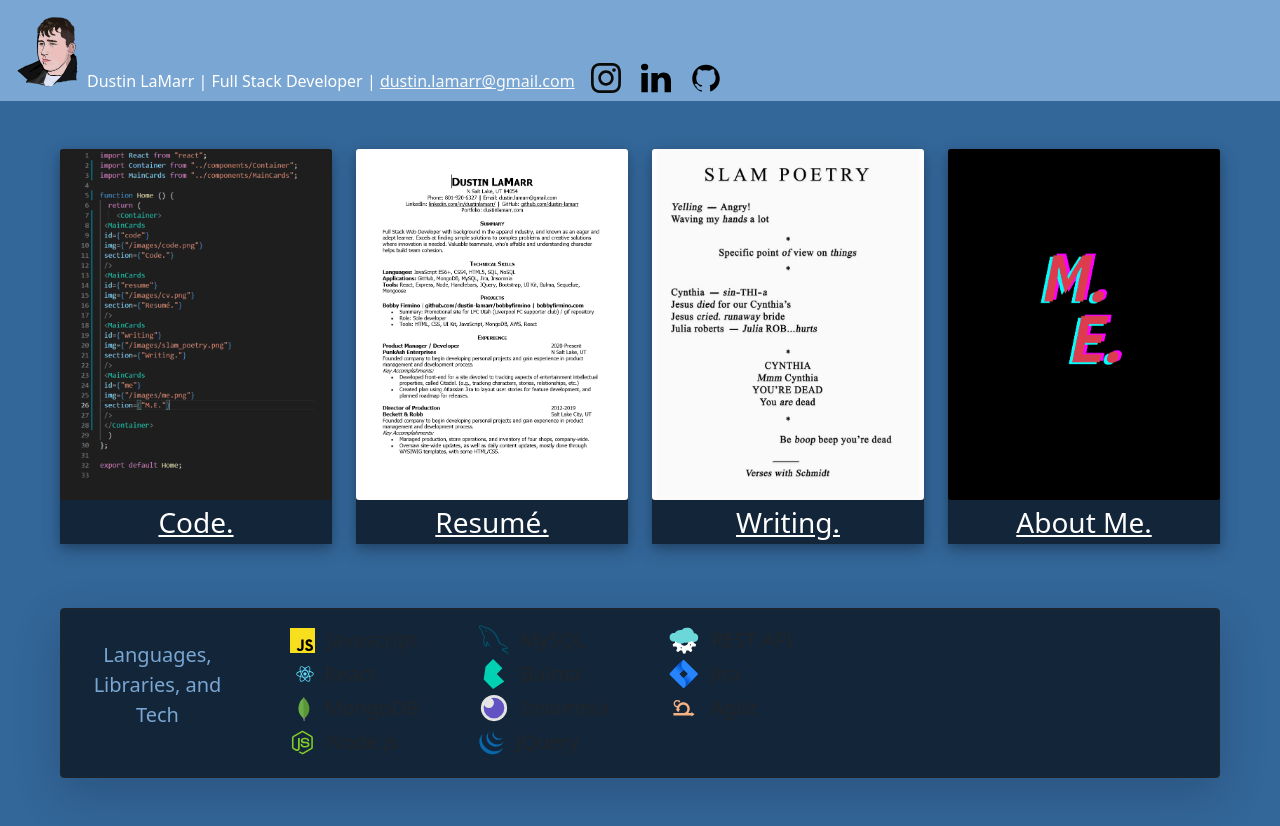
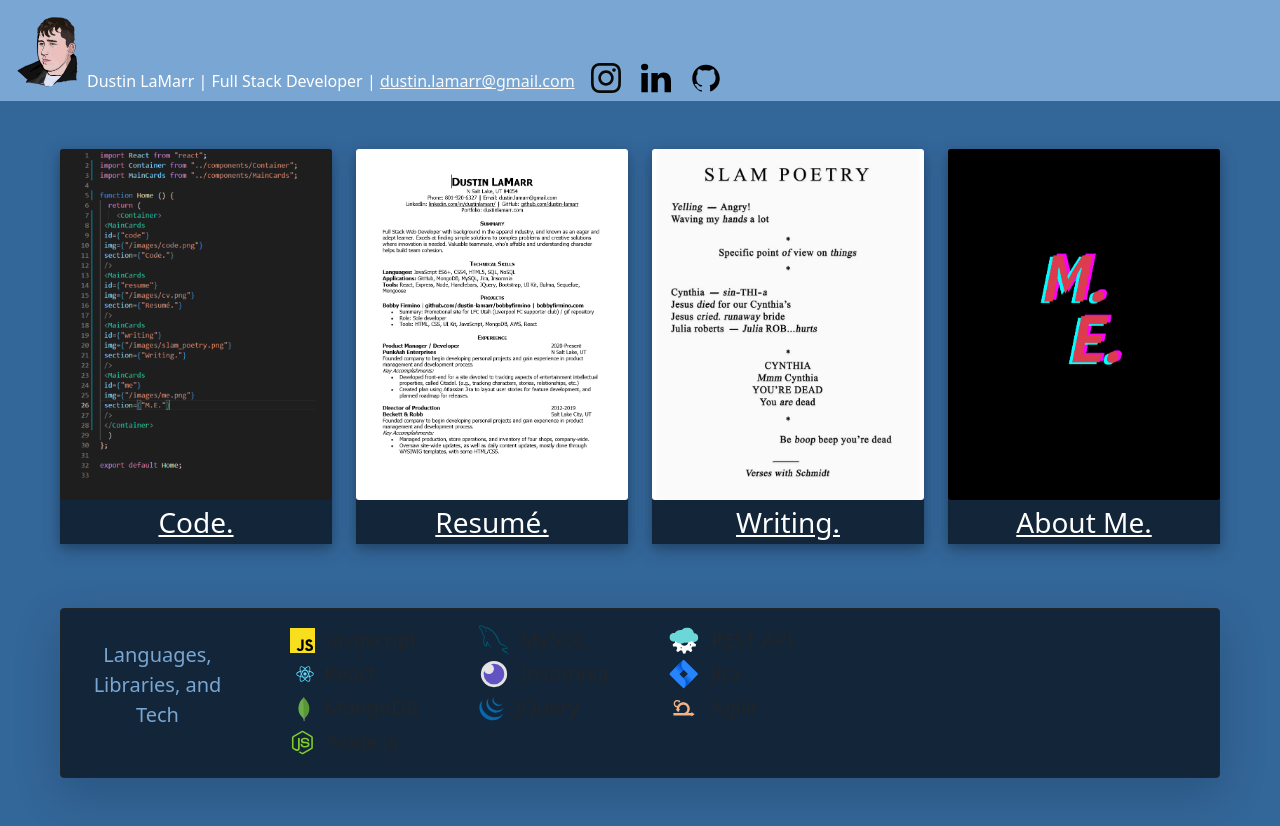
Before and after one commit to dustin-lamarr/react-portfolio, a React (Create React App) app in the folder client/: page / in a window 1280 px wide. Built offline with nearby package versions, Linux system fonts and the light colour scheme.

Commit message:
Removing Bulma

```diff
--- a/client/src/components/SkillsBox/index.js
+++ b/client/src/components/SkillsBox/index.js
@@ -62,16 +62,7 @@ function SkillsBox() {
               </div>
               </div>
           </li>
-          <li className="list-group-item bg-transparent p-0 justify-content-start border-0">
-          <div className="row row-cols-2 align-items-center pb-1">
-                  <div className="col-sm-auto">
-              <img src="/images/bulma.svg" alt="bulma logo" height="30" width="30" className="align-self-start"></img>
-              </div>
-              <div className="col-sm-auto ps-0">
-            <p className="fs-5 m-0 text-start">Bulma</p>
-              </div>
-              </div>
-          </li>
+
           <li className="list-group-item bg-transparent p-0 justify-content-start border-0">
           <div className="row row-cols-2 align-items-center pb-1">
                   <div className="col-sm-auto">
```
